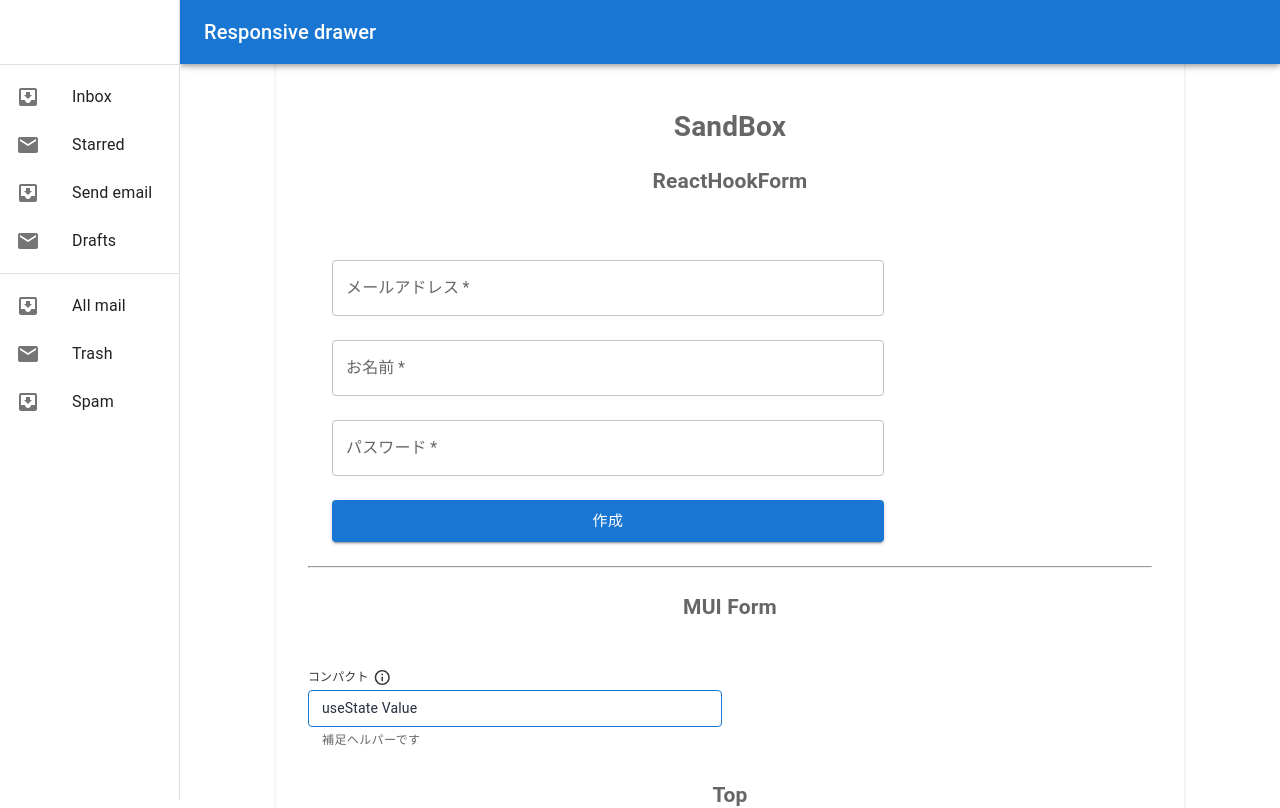
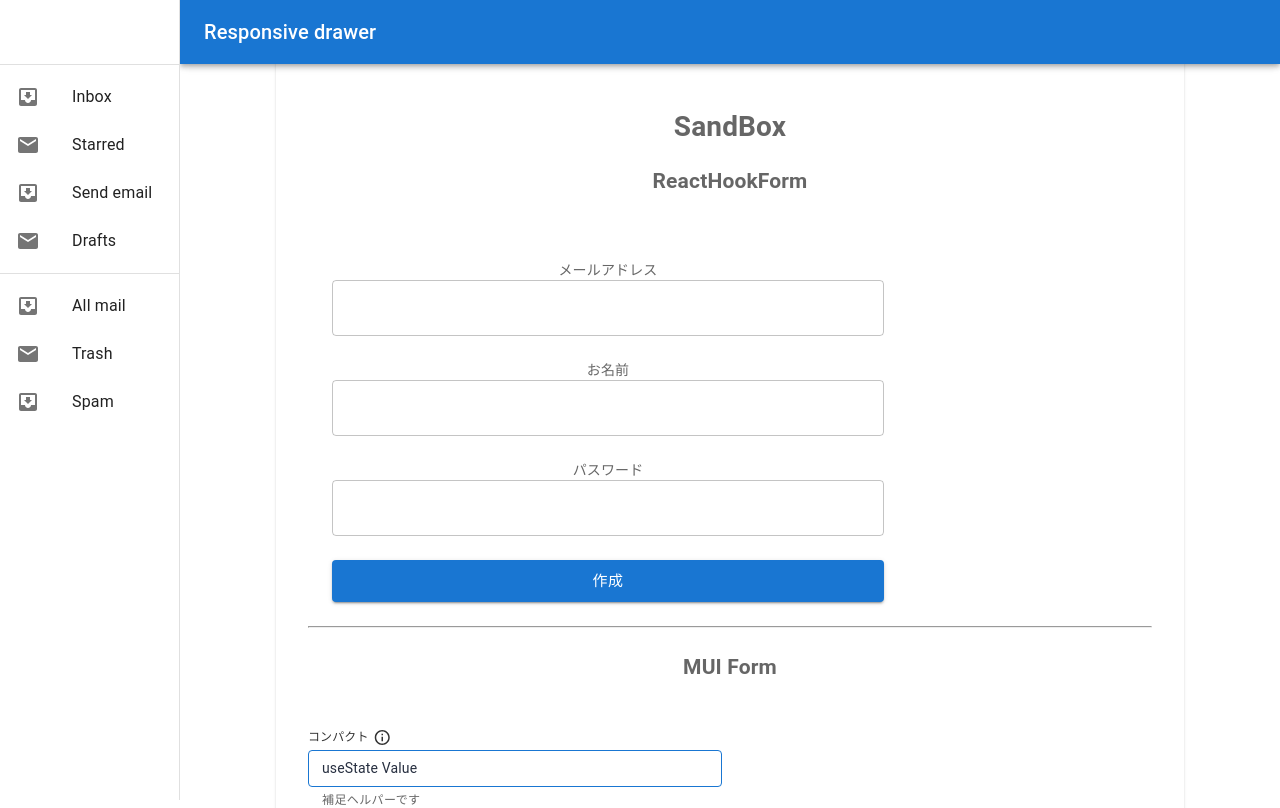
Before and after one commit to BoxPistols/MUI-SandBox_220430, a React (Create React App) app: page /sand-box in a window 1280 px wide. Shown: the top 808 px of the page. Built offline with nearby package versions, Linux system fonts and the light colour scheme.

Commit message:
Add Wrapping FormControl

```diff
--- a/src/components/Form/ReactHookForm.tsx
+++ b/src/components/Form/ReactHookForm.tsx
@@ -1,5 +1,5 @@
 import React from 'react'
-import { Button, Container, Stack, TextField } from '@mui/material'
+import { Button, Container, FormControl, Stack, TextField } from '@mui/material'
 import { SubmitHandler, useForm } from 'react-hook-form'
 import { yupResolver } from '@hookform/resolvers/yup'
 import * as yup from 'yup'
@@ -44,33 +44,41 @@ export const ReactHookForm = () => {
 
   return (
     <>
-      <Container maxWidth="sm" sx={{ pt: 5 }}>
+      <Container maxWidth="sm" sx={{ margin: 'auto', pt: 5 }}>
         <Stack spacing={3}>
+          <FormControl>
+            <label>メールアドレス</label>
             <TextField
               required
-            label="メールアドレス"
               type="email"
               {...register('email')}
               error={'email' in errors}
               helperText={errors.email?.message}
             />
+          </FormControl>
 
+          <FormControl>
+            <label>お名前</label>
             <TextField
               required
-            label="お名前"
               {...register('name')}
               error={'name' in errors}
               helperText={errors.name?.message}
             />
+          </FormControl>
 
+          <FormControl>
+            <label>パスワード</label>
             <TextField
               required
-            label="パスワード"
               type="password"
               {...register('password')}
               error={'password' in errors}
               helperText={errors.password?.message}
             />
+          </FormControl>
+
+          <FormControl>
             <Button
               color="primary"
               variant="contained"
@@ -79,6 +87,7 @@ export const ReactHookForm = () => {
             >
               作成
             </Button>
+          </FormControl>
         </Stack>
       </Container>
     </>
```
Lines whose indentation alone changed are shown as unchanged.
